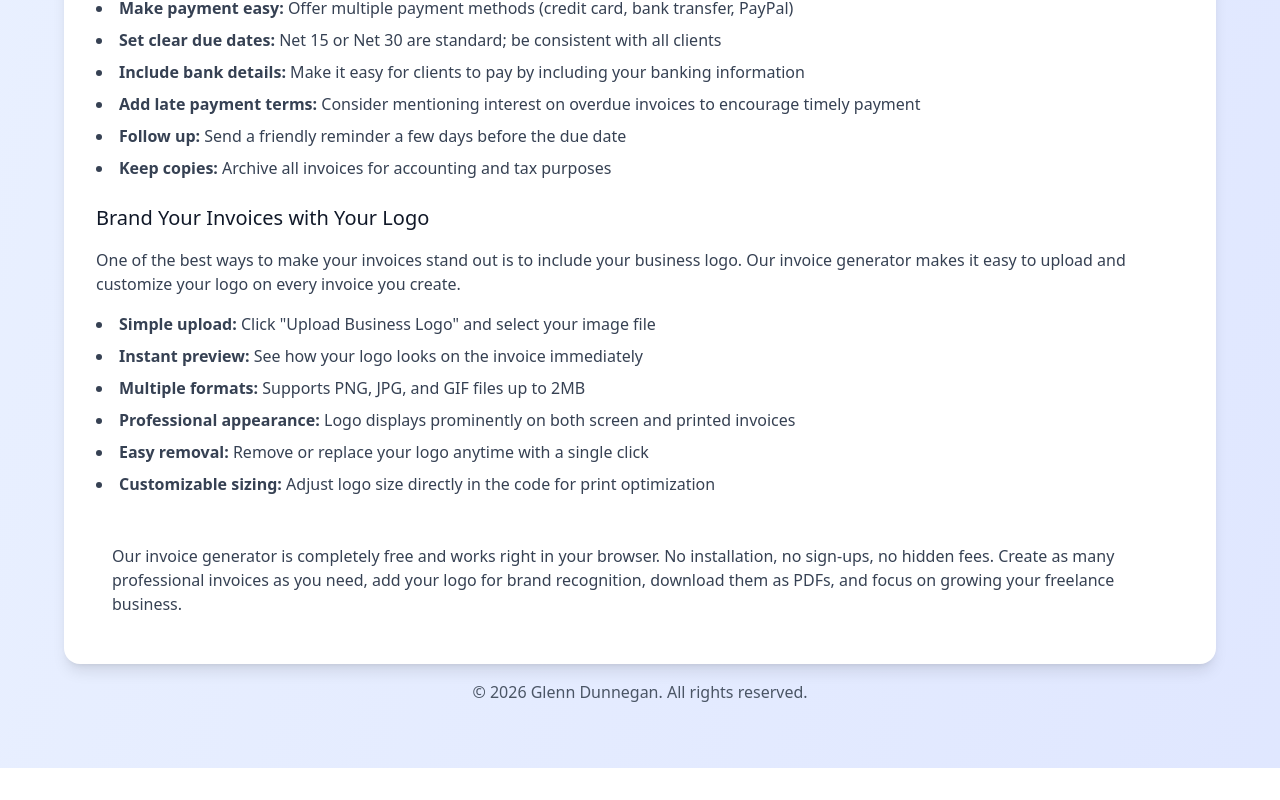
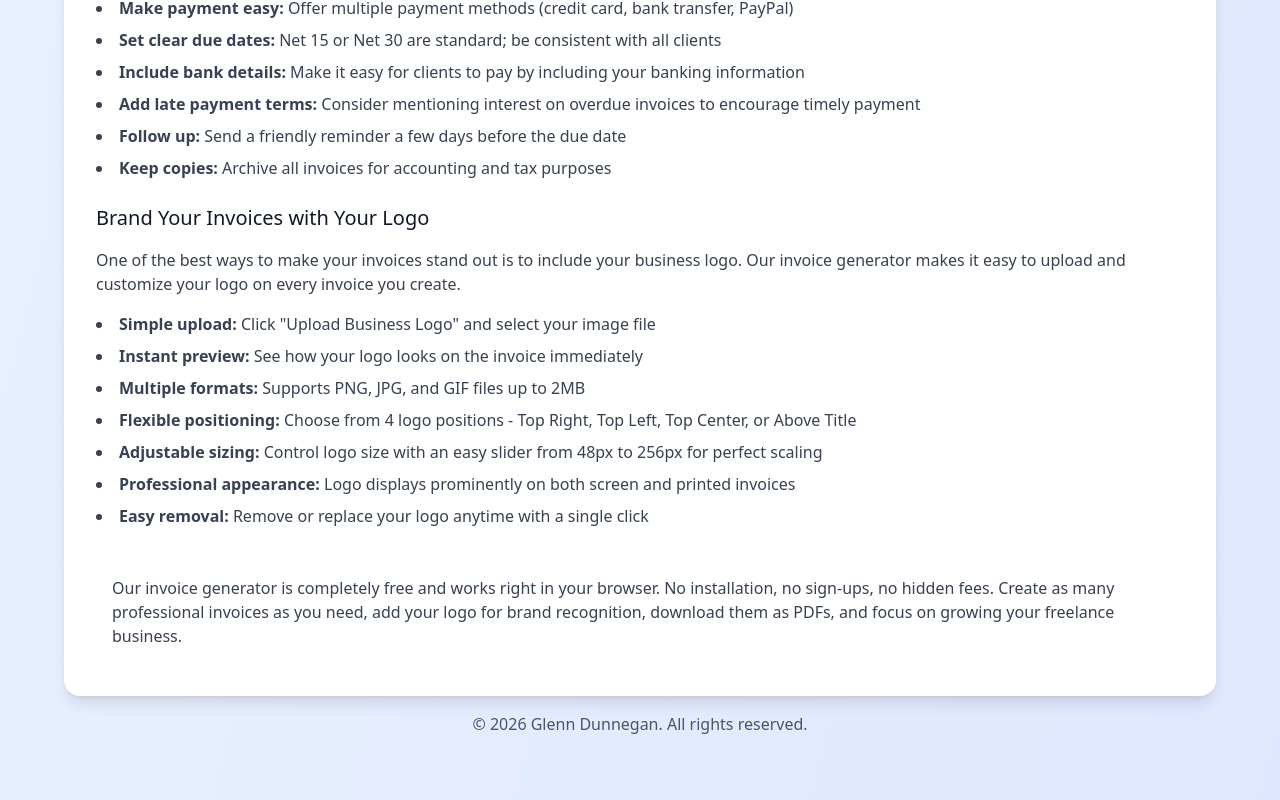
Before and after one commit to Glenn-Dunnegan/Freelancefinance, a React (Vite) app: page /invoice-generator in a window 1280 px wide. Shown: the part 3989-4789 px from the top of the page. Before the commit the page ends 4757 px from the top, so only its background shows below. Built offline with nearby package versions, Linux system fonts and the light colour scheme.

Commit message:
Updated SEO

```diff
--- a/src/components/InvoiceGeneratorSEO.tsx
+++ b/src/components/InvoiceGeneratorSEO.tsx
@@ -162,9 +162,10 @@ export function InvoiceGeneratorSEO() {
           <li><strong>Simple upload:</strong> Click "Upload Business Logo" and select your image file</li>
           <li><strong>Instant preview:</strong> See how your logo looks on the invoice immediately</li>
           <li><strong>Multiple formats:</strong> Supports PNG, JPG, and GIF files up to 2MB</li>
+          <li><strong>Flexible positioning:</strong> Choose from 4 logo positions - Top Right, Top Left, Top Center, or Above Title</li>
+          <li><strong>Adjustable sizing:</strong> Control logo size with an easy slider from 48px to 256px for perfect scaling</li>
           <li><strong>Professional appearance:</strong> Logo displays prominently on both screen and printed invoices</li>
           <li><strong>Easy removal:</strong> Remove or replace your logo anytime with a single click</li>
-          <li><strong>Customizable sizing:</strong> Adjust logo size directly in the code for print optimization</li>
         </ul>
 
         <p className="text-gray-700 mt-8 p-4 bg-blue-50 rounded-lg">
--- a/src/components/SEOHead.tsx
+++ b/src/components/SEOHead.tsx
@@ -18,6 +18,8 @@ export function SEOHead() {
           features: [
             'Invoice generation',
             'Business logo upload',
+            'Logo size adjustment',
+            'Logo position customization',
             'PDF download',
             'Line item management',
             'Payment term customization',
@@ -122,6 +124,9 @@ export function SEOHead() {
           "description": "Create professional invoices instantly for your freelance work with our free online invoice generator.",
           "featureList": [
             "Invoice generation",
+            "Business logo upload",
+            "Logo size adjustment",
+            "Logo position customization",
             "PDF download",
             "Line item management",
             "Payment term customization",
```
